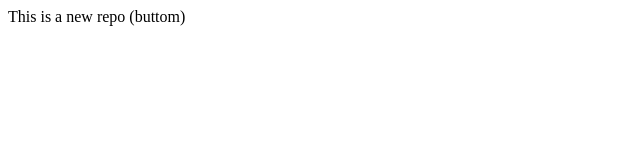
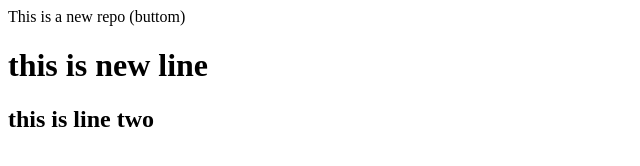
Before and after one commit to hey-sakila/LocalRepo, a plain HTML site: page index.html in a window 1280 px wide. Shown: the whole page, without its empty margins (0-640 px from the left). Drawn offline with Linux system fonts and the light colour scheme.

Commit message:
headind tag

```diff
--- a/index.html
+++ b/index.html
@@ -1 +1,3 @@
 <p>This is a new repo (buttom)</p>
+<h1>this is new line</h1>
+<h2>this is line two</h2>
```
